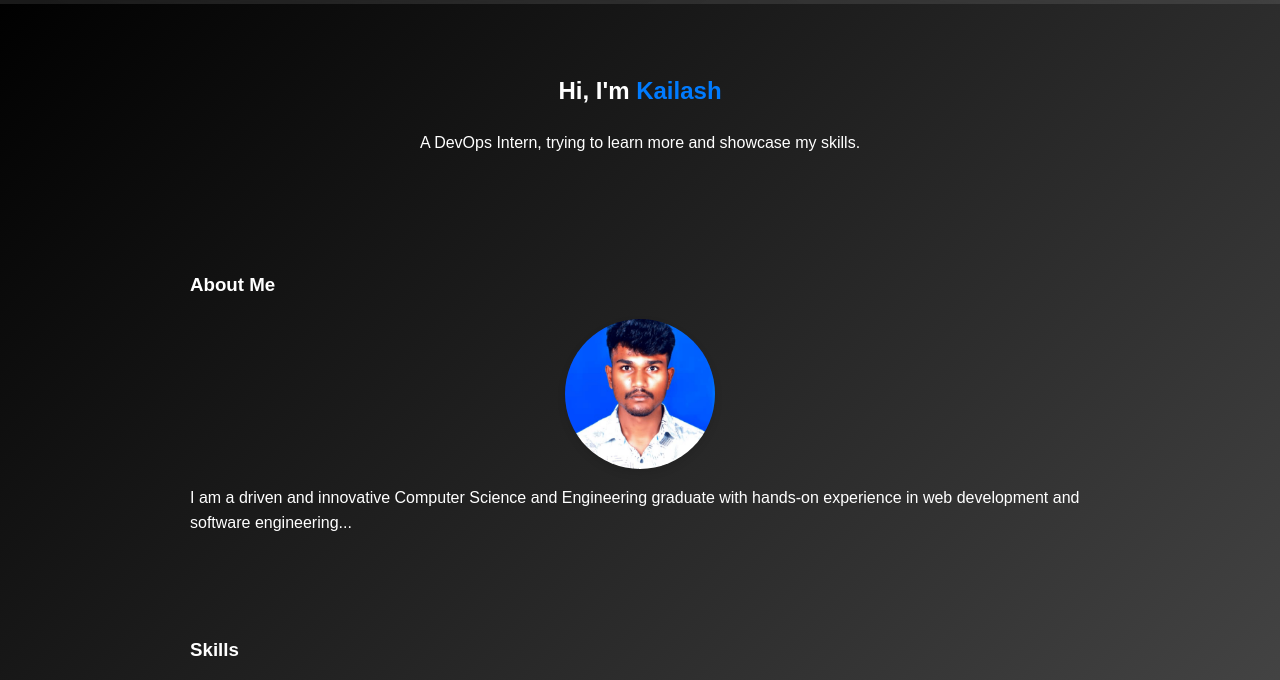
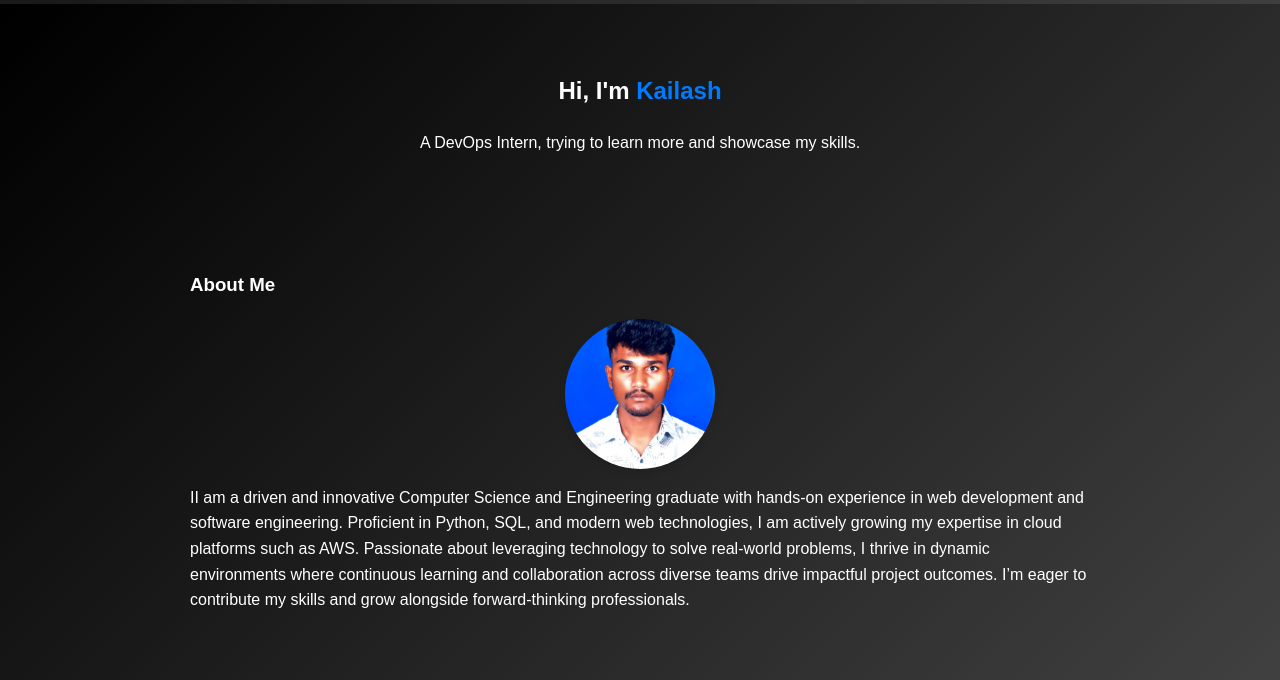
Before and after one commit to Kailash-x1251x/My_portfolio, a plain HTML site: page index.html in a window 1280 px wide. Shown: the part 73-753 px from the top of the page. Drawn offline with Linux system fonts and the light colour scheme.

Commit message:
Update index.html

```diff
--- a/index.html
+++ b/index.html
@@ -34,7 +34,8 @@
         <h3>About Me</h3>
         <img src="profile.jpeg" alt="Profile picture" class="profile-pic"
              onerror="this.onerror=null; this.src='https://via.placeholder.com/150';">
-        <p>I am a driven and innovative Computer Science and Engineering graduate with hands-on experience in web development and software engineering...</p>
+        <p>II am a driven and innovative Computer Science and Engineering graduate with hands-on experience in web development and software engineering. Proficient in Python, SQL, and modern web technologies, I am actively growing my expertise in cloud platforms such as AWS.
+Passionate about leveraging technology to solve real-world problems, I thrive in dynamic environments where continuous learning and collaboration across diverse teams drive impactful project outcomes. I’m eager to contribute my skills and grow alongside forward-thinking professionals.</p>
     </section>
 
     <!-- Skills Section -->
```
